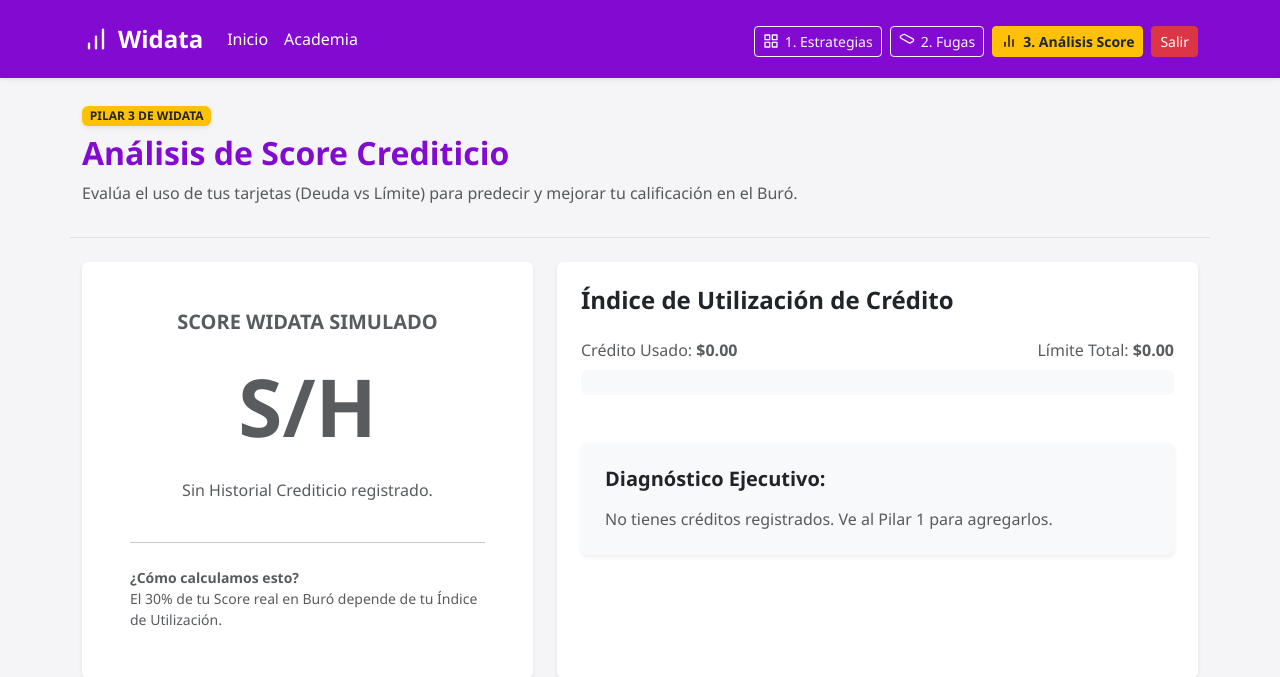
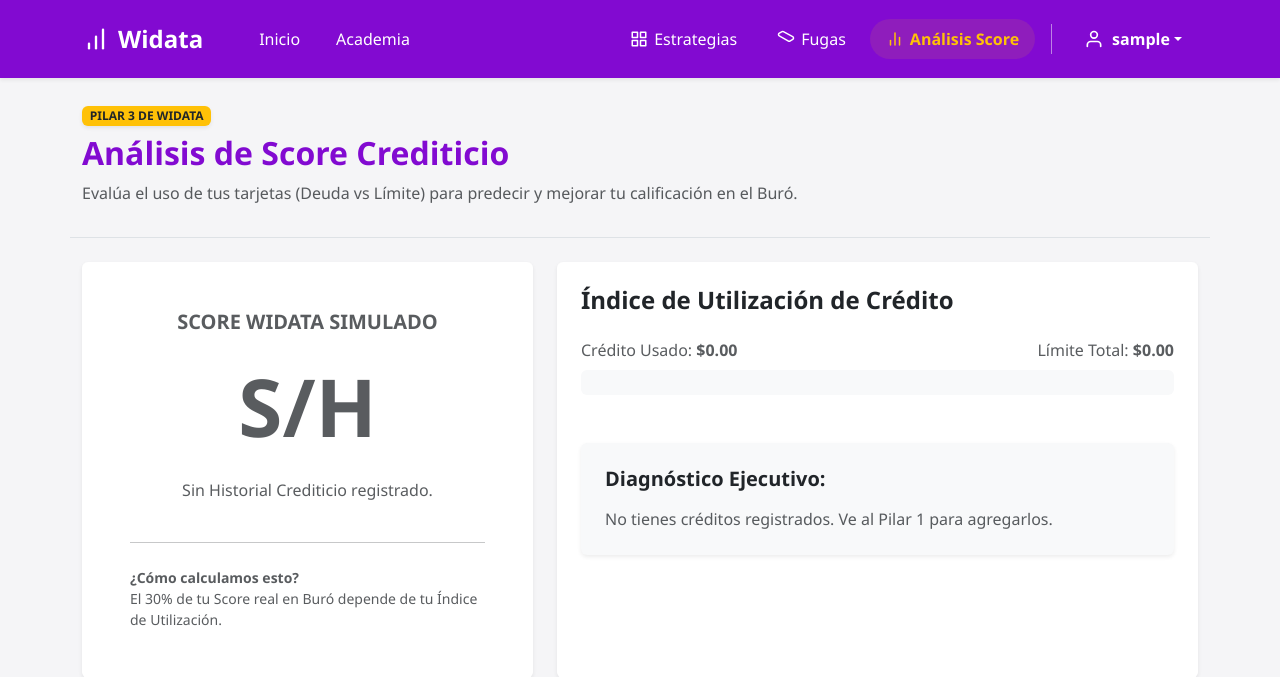
Before and after one commit to Daniellicea/proyecto_finanzas, a Flask app: page /analisis in a window 1280 px wide. Shown: the top 677 px of the page. Run offline with Flask 3, Linux system fonts and the light colour scheme; the visitor is signed in with stand-in values (Sample User, id 1); data that the repository does not hold is empty.

Commit message:
modificacion de home y ccs

```diff
--- a/app/static/css/styles.css
+++ b/app/static/css/styles.css
@@ -119,3 +119,20 @@ body {
 .text-danger .icon-nu { stroke: #dc3545; }
 .text-warning .icon-nu { stroke: #ffc107; }
 .text-success .icon-nu { stroke: #198754; }
+
+
+/* --- ESTILOS MEJORADOS PARA LA BARRA DE NAVEGACIÓN --- */
+.hover-nav-item {
+    transition: all 0.3s ease;
+}
+
+.hover-nav-item:hover {
+    background-color: rgba(255, 255, 255, 0.15); /* Blanco translúcido */
+    transform: translateY(-2px);
+}
+
+.dropdown-menu-nu {
+    border-radius: 12px;
+    box-shadow: 0 10px 30px rgba(0,0,0,0.1);
+    border: 1px solid rgba(0,0,0,0.05);
+}
--- a/app/templates/base.html
+++ b/app/templates/base.html
@@ -5,37 +5,88 @@
     <meta name="viewport" content="width=device-width, initial-scale=1">
     <link href="https://cdn.jsdelivr.net/npm/bootstrap@5.3.0/dist/css/bootstrap.min.css" rel="stylesheet">
     <link rel="stylesheet" href="{{ url_for('static', filename='css/styles.css') }}">
-    <title>Widata | Salud Crediticia</title>
+    <title>Widata | Inteligencia Financiera</title>
 </head>
 <body>
-    <nav class="navbar navbar-expand-lg navbar-nu mb-4 p-3 shadow-sm">
+    <nav class="navbar navbar-expand-lg mb-4 py-3 shadow-sm sticky-top" style="background-color: var(--nu-purple);">
         <div class="container">
             <a class="navbar-brand text-white fw-bold fs-4 d-flex align-items-center" href="{{ url_for('main.home') }}">
                 <svg xmlns="http://www.w3.org/2000/svg" class="icon-nu me-2" viewBox="0 0 24 24"><path d="M12 20V10"/><path d="M18 20V4"/><path d="M6 20v-4"/></svg>
                 Widata
             </a>
-            <button class="navbar-toggler text-white" type="button" data-bs-toggle="collapse" data-bs-target="#navbarNav" style="border-color: rgba(255,255,255,0.5);">
-                <svg xmlns="http://www.w3.org/2000/svg" class="icon-nu" style="color: white;" viewBox="0 0 24 24"><line x1="3" y1="12" x2="21" y2="12"/><line x1="3" y1="6" x2="21" y2="6"/><line x1="3" y1="18" x2="21" y2="18"/></svg>
+
+            <button class="navbar-toggler text-white border-0" type="button" data-bs-toggle="collapse" data-bs-target="#navbarNav" aria-controls="navbarNav" aria-expanded="false" aria-label="Toggle navigation">
+                <svg xmlns="http://www.w3.org/2000/svg" class="icon-nu" style="color: white; width: 28px; height: 28px;" viewBox="0 0 24 24"><line x1="3" y1="12" x2="21" y2="12"/><line x1="3" y1="6" x2="21" y2="6"/><line x1="3" y1="18" x2="21" y2="18"/></svg>
             </button>
+
             <div class="collapse navbar-collapse" id="navbarNav">
-                <ul class="navbar-nav me-auto">
-                    <li class="nav-item"><a class="nav-link text-white" href="{{ url_for('main.home') }}">Inicio</a></li>
-                    <li class="nav-item"><a class="nav-link text-white" href="{{ url_for('main.educacion') }}">Academia</a></li>
+                <ul class="navbar-nav me-auto ps-lg-4">
+                    <li class="nav-item me-1">
+                        <a class="nav-link text-white rounded-pill px-3 hover-nav-item" href="{{ url_for('main.home') }}">Inicio</a>
+                    </li>
+                    <li class="nav-item">
+                        <a class="nav-link text-white rounded-pill px-3 hover-nav-item" href="{{ url_for('main.educacion') }}">Academia</a>
+                    </li>
                 </ul>
-                <ul class="navbar-nav ms-auto">
+
+                <ul class="navbar-nav ms-auto align-items-lg-center mt-3 mt-lg-0">
                     {% if current_user.is_authenticated %}
-                        <li class="nav-item me-2"><a href="{{ url_for('main.dashboard') }}" class="btn btn-outline-light btn-sm mt-1 d-flex align-items-center"><svg xmlns="http://www.w3.org/2000/svg" class="icon-nu" style="width:16px;height:16px;" viewBox="0 0 24 24"><rect x="3" y="3" width="7" height="7"/><rect x="14" y="3" width="7" height="7"/><rect x="14" y="14" width="7" height="7"/><rect x="3" y="14" width="7" height="7"/></svg> 1. Estrategias</a></li>
-                        <li class="nav-item me-2"><a href="{{ url_for('main.gastos') }}" class="btn btn-outline-light btn-sm mt-1 d-flex align-items-center"><svg xmlns="http://www.w3.org/2000/svg" class="icon-nu" style="width:16px;height:16px;" viewBox="0 0 24 24"><path d="M20.91 8.84 8.56 2.23a1.93 1.93 0 0 0-1.81 0L3.1 4.13a2.12 2.12 0 0 0-.05 3.69l12.22 6.93a2 2 0 0 0 1.94 0L21 12.5a2.12 2.12 0 0 0-.09-3.66Z"/></svg> 2. Fugas</a></li>
-                        <li class="nav-item me-2"><a href="{{ url_for('main.analisis') }}" class="btn btn-warning btn-sm mt-1 fw-bold text-dark d-flex align-items-center"><svg xmlns="http://www.w3.org/2000/svg" class="icon-nu" style="width:16px;height:16px; color:#000;" viewBox="0 0 24 24"><line x1="18" y1="20" x2="18" y2="10"/><line x1="12" y1="20" x2="12" y2="4"/><line x1="6" y1="20" x2="6" y2="14"/></svg> 3. Análisis Score</a></li>
-                        <li class="nav-item"><a href="{{ url_for('main.logout') }}" class="btn btn-danger btn-sm mt-1">Salir</a></li>
+
+                        <li class="nav-item me-2 mb-2 mb-lg-0">
+                            <a href="{{ url_for('main.dashboard') }}" class="nav-link text-white rounded-pill px-3 hover-nav-item d-flex align-items-center">
+                                <svg xmlns="http://www.w3.org/2000/svg" class="icon-nu" style="width:18px;height:18px;" viewBox="0 0 24 24"><rect x="3" y="3" width="7" height="7"/><rect x="14" y="3" width="7" height="7"/><rect x="14" y="14" width="7" height="7"/><rect x="3" y="14" width="7" height="7"/></svg>
+                                Estrategias
+                            </a>
+                        </li>
+
+                        <li class="nav-item me-2 mb-2 mb-lg-0">
+                            <a href="{{ url_for('main.gastos') }}" class="nav-link text-white rounded-pill px-3 hover-nav-item d-flex align-items-center">
+                                <svg xmlns="http://www.w3.org/2000/svg" class="icon-nu" style="width:18px;height:18px;" viewBox="0 0 24 24"><path d="M20.91 8.84 8.56 2.23a1.93 1.93 0 0 0-1.81 0L3.1 4.13a2.12 2.12 0 0 0-.05 3.69l12.22 6.93a2 2 0 0 0 1.94 0L21 12.5a2.12 2.12 0 0 0-.09-3.66Z"/></svg>
+                                Fugas
+                            </a>
+                        </li>
+
+                        <li class="nav-item me-2 mb-3 mb-lg-0">
+                            <a href="{{ url_for('main.analisis') }}" class="nav-link text-warning fw-bold rounded-pill px-3 hover-nav-item d-flex align-items-center" style="background-color: rgba(255,193,7,0.1);">
+                                <svg xmlns="http://www.w3.org/2000/svg" class="icon-nu" style="width:18px;height:18px;" viewBox="0 0 24 24"><line x1="18" y1="20" x2="18" y2="10"/><line x1="12" y1="20" x2="12" y2="4"/><line x1="6" y1="20" x2="6" y2="14"/></svg>
+                                Análisis Score
+                            </a>
+                        </li>
+
+                        <div class="d-none d-lg-block border-end border-light opacity-50 mx-2" style="height: 30px;"></div>
+
+                        <li class="nav-item dropdown ms-lg-2">
+                            <a class="nav-link dropdown-toggle text-white d-flex align-items-center fw-bold hover-nav-item rounded-pill px-3" href="#" id="navbarUserMenu" role="button" data-bs-toggle="dropdown" aria-expanded="false">
+                                <svg xmlns="http://www.w3.org/2000/svg" class="icon-nu me-2" style="width:20px;height:20px;" viewBox="0 0 24 24"><path d="M20 21v-2a4 4 0 0 0-4-4H8a4 4 0 0 0-4 4v2"/><circle cx="12" cy="7" r="4"/></svg>
+                                {{ current_user.nombre }}
+                            </a>
+                            <ul class="dropdown-menu dropdown-menu-end dropdown-menu-nu mt-2 border-0" aria-labelledby="navbarUserMenu">
+                                <li>
+                                    <span class="dropdown-item-text text-muted small">Conectado como<br><strong class="text-dark">{{ current_user.email }}</strong></span>
+                                </li>
+                                <li><hr class="dropdown-divider"></li>
+                                <li>
+                                    <a class="dropdown-item text-danger fw-bold d-flex align-items-center py-2" href="{{ url_for('main.logout') }}">
+                                        <svg xmlns="http://www.w3.org/2000/svg" class="icon-nu me-2 text-danger" viewBox="0 0 24 24"><path d="M9 21H5a2 2 0 0 1-2-2V5a2 2 0 0 1 2-2h4"/><polyline points="16 17 21 12 16 7"/><line x1="21" y1="12" x2="9" y2="12"/></svg>
+                                        Cerrar Sesión
+                                    </a>
+                                </li>
+                            </ul>
+                        </li>
+
                     {% else %}
-                        <li class="nav-item me-2"><a href="{{ url_for('main.login') }}" class="btn btn-outline-light btn-sm mt-1">Ingresar</a></li>
-                        <li class="nav-item"><a href="{{ url_for('main.register') }}" class="btn btn-light btn-sm mt-1 text-primary-nu fw-bold">Crear Cuenta</a></li>
+                        <li class="nav-item me-2 mb-2 mb-lg-0">
+                            <a href="{{ url_for('main.login') }}" class="btn btn-outline-light rounded-pill px-4 w-100">Ingresar</a>
+                        </li>
+                        <li class="nav-item">
+                            <a href="{{ url_for('main.register') }}" class="btn btn-light text-primary-nu fw-bold rounded-pill px-4 w-100 shadow-sm">Crear Cuenta</a>
+                        </li>
                     {% endif %}
                 </ul>
             </div>
         </div>
     </nav>
+
     <div class="container">
         {% with messages = get_flashed_messages(with_categories=true) %}
             {% if messages %}
```
